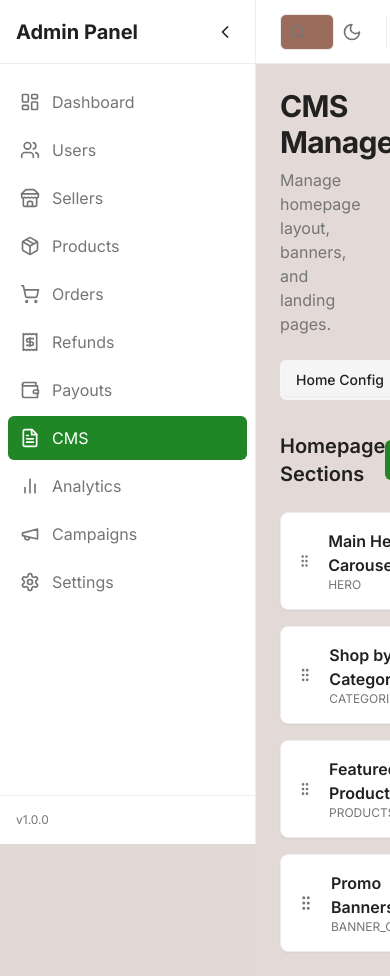
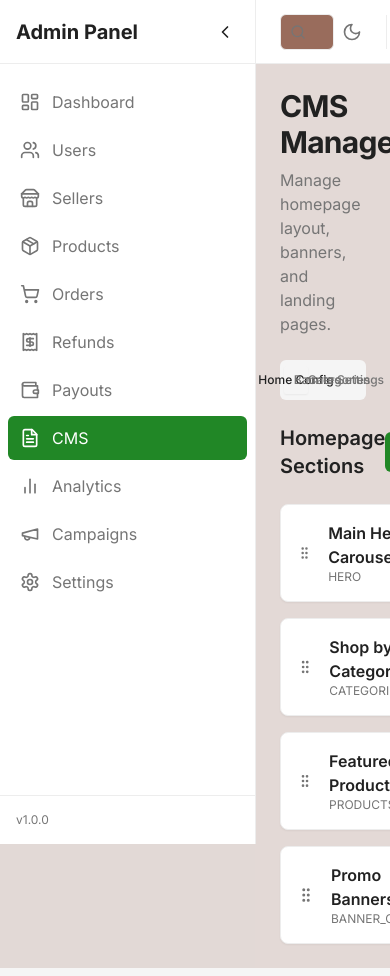
Before and after one commit to Bhanuprakash-gigalogic/Project_Local, a React (Vite) app: page /admin/cms in a window 390 px wide. Shown: the top 976 px of the page. Built offline with nearby package versions, Linux system fonts and the light colour scheme.

Commit message:
fix: Optimize CMS management tabs for 360px mobile - grid-cols-4 layout

```diff
--- a/src/features/cms/screens/CMSHome.tsx
+++ b/src/features/cms/screens/CMSHome.tsx
@@ -56,11 +56,11 @@ const CMSHome = () => {
             </div>
 
             <Tabs defaultValue="home" className="w-full">
-                <TabsList className="mb-6">
-                    <TabsTrigger value="home">Home Config</TabsTrigger>
-                    <TabsTrigger value="banners">Banners</TabsTrigger>
-                    <TabsTrigger value="categories">Categories</TabsTrigger>
-                    <TabsTrigger value="settings">Settings</TabsTrigger>
+                <TabsList className="mb-6 grid grid-cols-4 w-full md:w-auto md:inline-flex gap-2">
+                    <TabsTrigger value="home" className="text-xs md:text-sm justify-center">Home Config</TabsTrigger>
+                    <TabsTrigger value="banners" className="text-xs md:text-sm justify-center">Banners</TabsTrigger>
+                    <TabsTrigger value="categories" className="text-xs md:text-sm justify-center">Categories</TabsTrigger>
+                    <TabsTrigger value="settings" className="text-xs md:text-sm justify-center">Settings</TabsTrigger>
                 </TabsList>
 
                 {/* Home Config Tab */}
```
